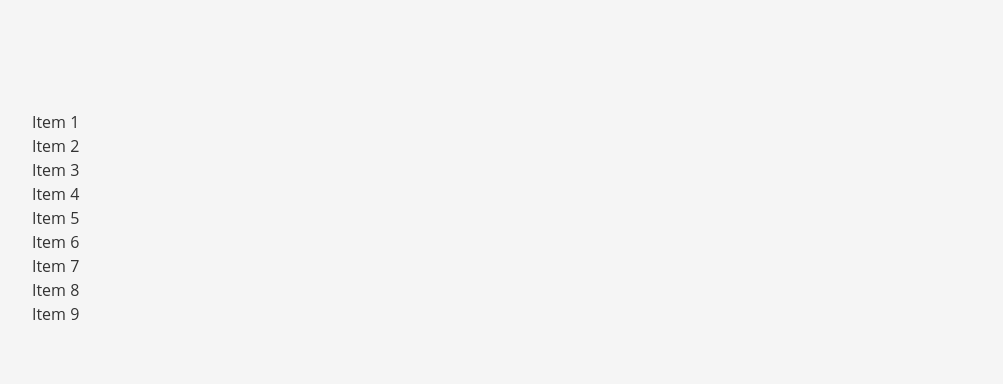
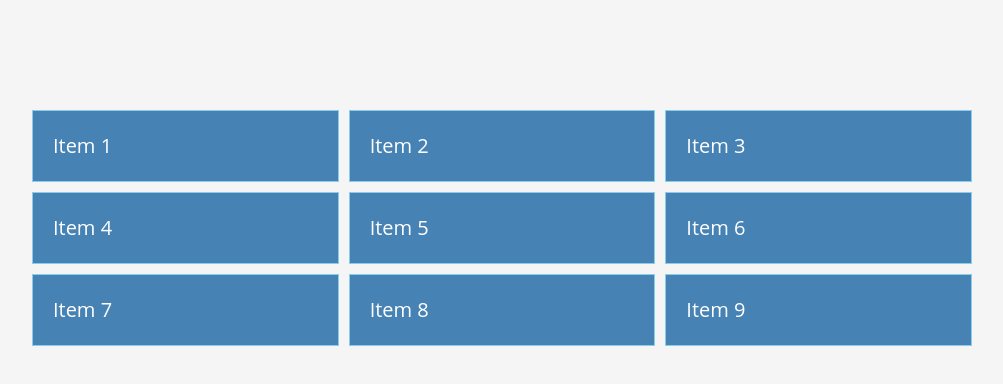
Before and after one commit to Ritzy131/CSSGrid, a plain HTML site: page CSSGridCrashCourse2022/grid.html in a window 1280 px wide. Shown: the whole page, without its empty margins (138-1141 px from the left). Drawn offline with Linux system fonts and the light colour scheme.

Commit message:
layout out columns and rows

```diff
--- a/CSSGridCrashCourse2022/grid.css
+++ b/CSSGridCrashCourse2022/grid.css
@@ -16,4 +16,18 @@ body{
     max-width: 960px;
     margin: 100px auto;
     padding: 10px;
+    display: grid;
+    /* grid-template-columns: 100px 200px 300px; */
+    grid-template-columns: repeat(3, 1fr);
+    /* column-gap: 10px; */
+    /* row-gap: 10px; */
+    gap: 10px;
 }
+
+.item{
+    background: steelblue;
+    color: #fff;
+    font-size: 20px;
+    padding: 20px;
+    border: skyblue 1px solid;
+}
```
